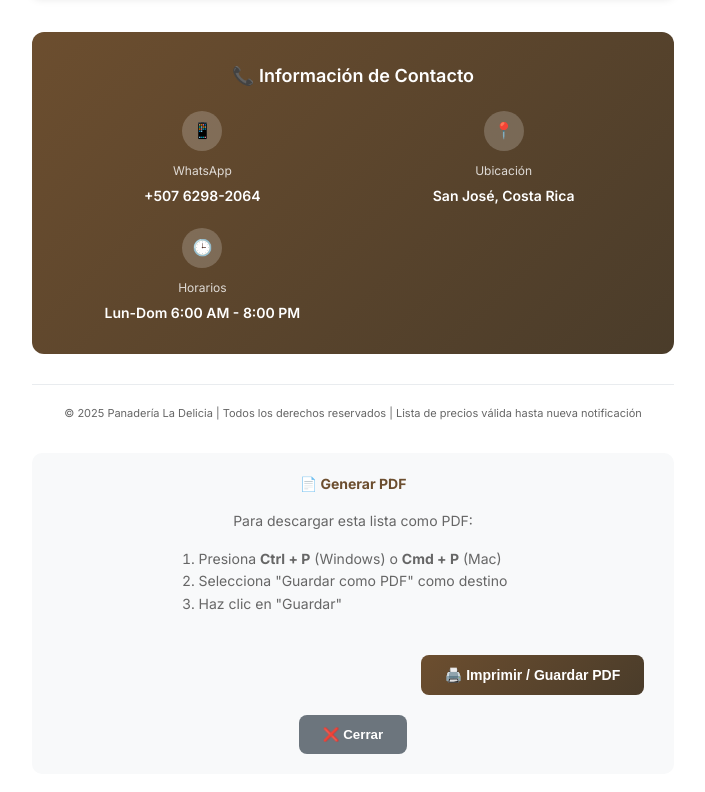
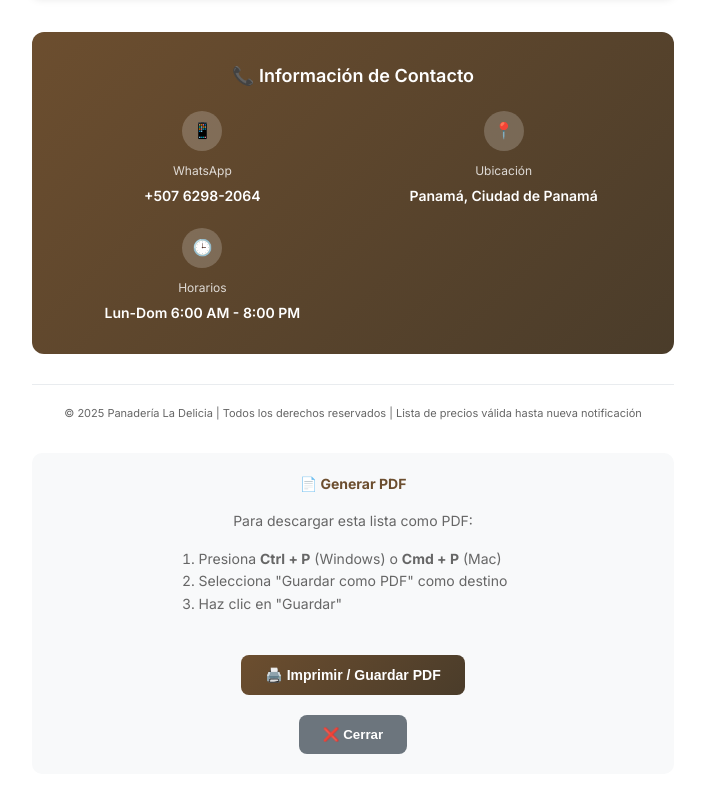
Before and after one commit to aalvarez351/dulces, a plain HTML site: page lista-precios.html in a window 1280 px wide. Shown: the part 1543-2335 px from the top of the page, without its empty margins (287-992 px from the left). Drawn offline with Linux system fonts and the light colour scheme.

Commit message:
Actualizar lista-precios.html

```diff
--- a/lista-precios.html
+++ b/lista-precios.html
@@ -481,7 +481,7 @@
         <div class="contact-item">
           <div class="contact-icon">📍</div>
           <div class="contact-label">Ubicación</div>
-          <div class="contact-value">San José, Costa Rica</div>
+          <div class="contact-value">Panamá, Ciudad de Panamá</div>
         </div>
         <div class="contact-item">
           <div class="contact-icon">🕒</div>
@@ -504,7 +504,7 @@
         <li>Haz clic en "Guardar"</li>
       </ol>
       <br>
-      <button class="print-button" onclick="window.print()" style="margin-right: 10px;">
+      <button class="print-button" onclick="window.print()" style="margin-center: 10px;">
         🖨️ Imprimir / Guardar PDF
       </button>
       <button onclick="window.close()" style="background: #6c757d; color: white; border: none; padding: 12px 24px; border-radius: 8px; font-weight: 600; cursor: pointer;">
```
